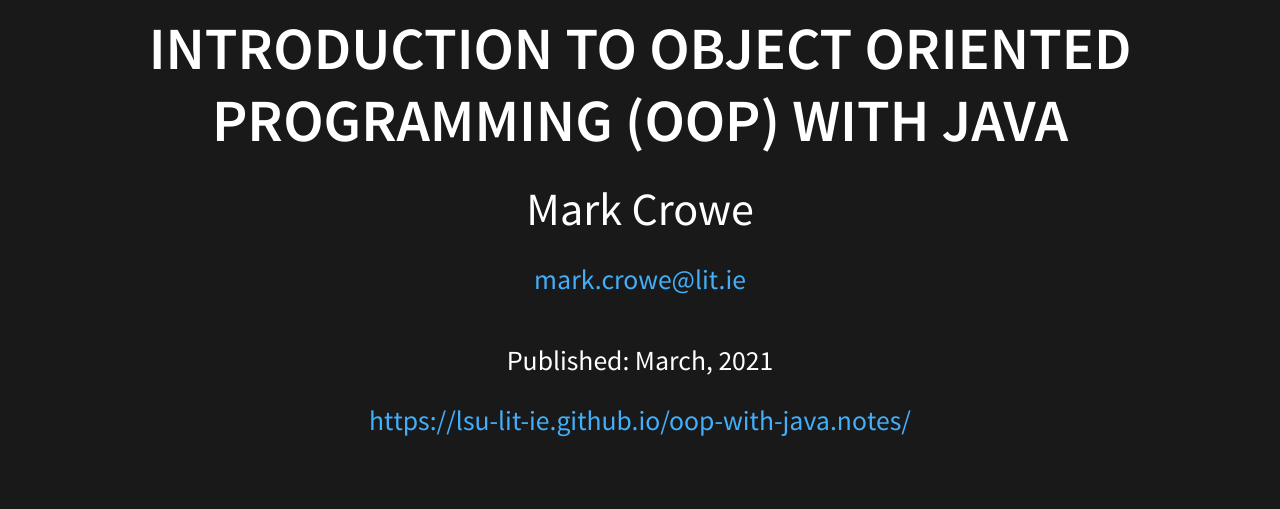
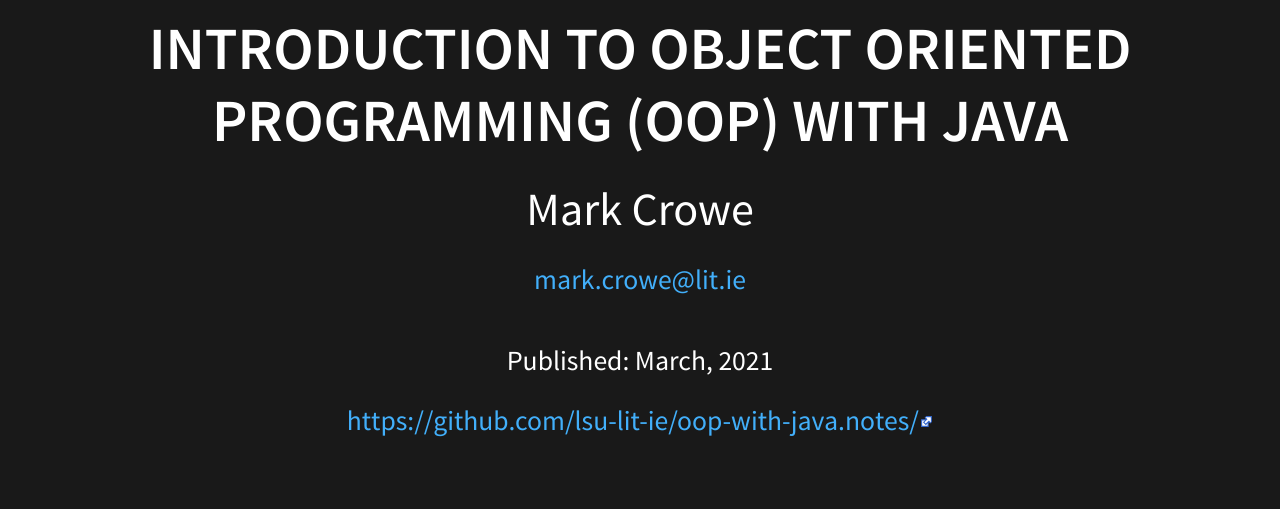
Before and after one commit to lsu-lit-ie/oop-with-java.notes, a plain HTML site: page introduction-to-oop-with-java.html in a window 1280 px wide. Shown: the top 509 px of the page. Drawn offline with Linux system fonts and the light colour scheme.

Commit message:
link to repo

```diff
--- a/introduction-to-oop-with-java.html
+++ b/introduction-to-oop-with-java.html
@@ -45,7 +45,7 @@
 					</small>
 					<address>
 						<small>
-							<a href="https://lsu-lit-ie.github.io/oop-with-java.notes/" rel="bookmark">https://lsu-lit-ie.github.io/oop-with-java.notes/</a>
+							<a class="external" href="https://github.com/lsu-lit-ie/oop-with-java.notes/" rel="bookmark" target="_blank">https://github.com/lsu-lit-ie/oop-with-java.notes/</a>
 						</small>
 					</address><br />
 					<small>
```
